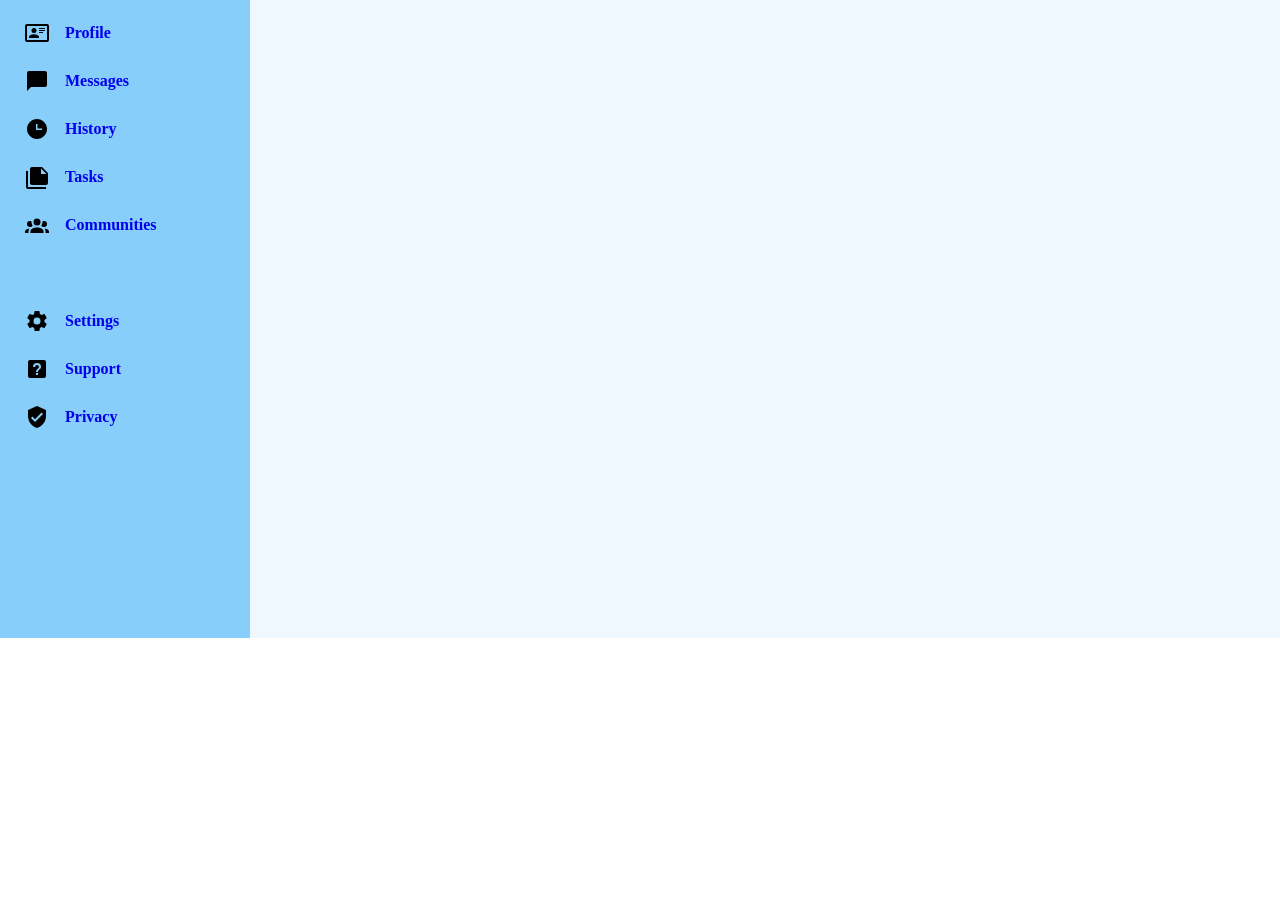
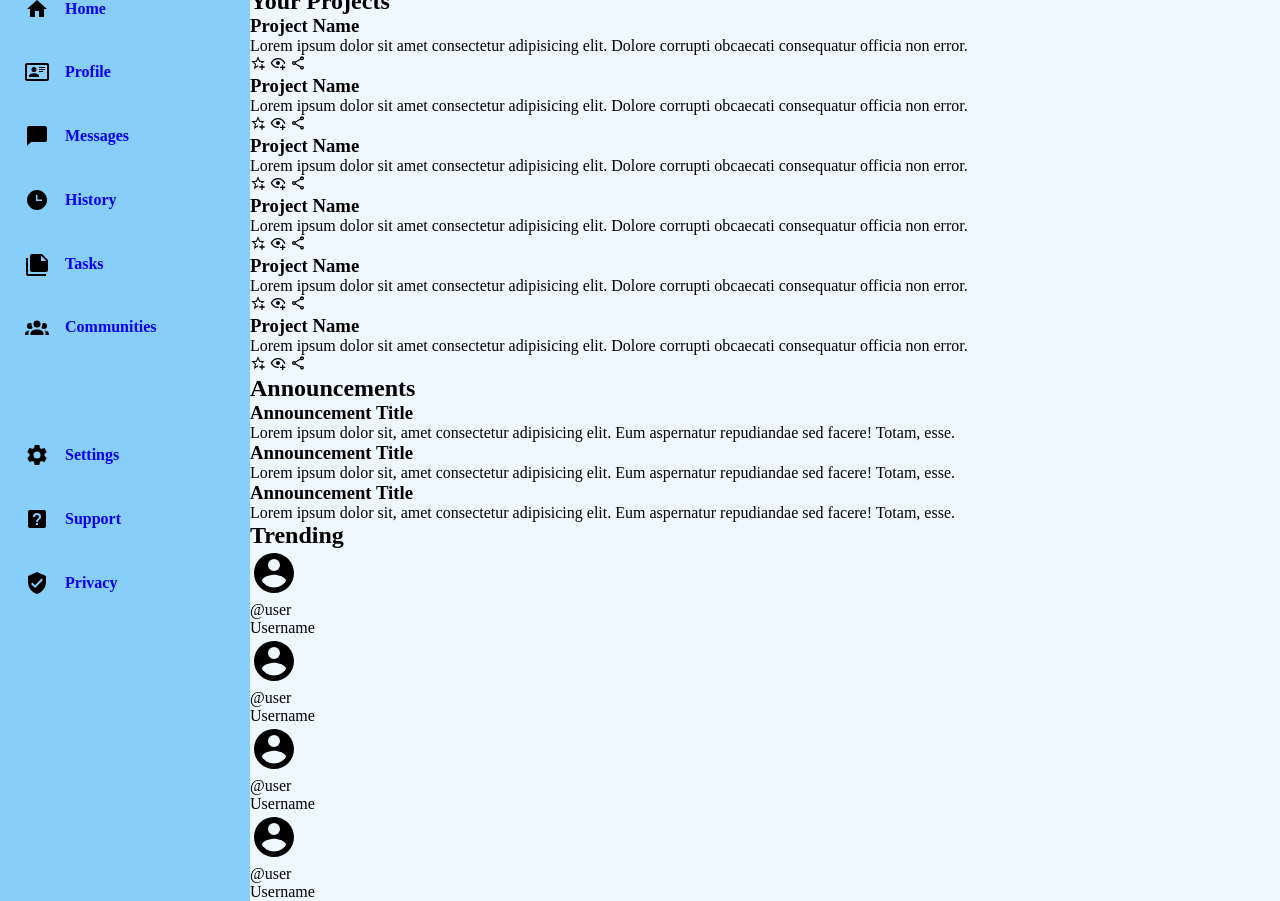
Before and after one commit to Diplomoceras-maximum/admin-dashboard, a plain HTML site: page index.html in a window 1280 px wide. Shown: the part 162-1063 px from the top of the page. Before the commit the page ends 800 px from the top, so only its background shows below. Drawn offline with Linux system fonts and the light colour scheme.

Commit message:
Add assets and basic html content for the main section

```diff
--- a/index.html
+++ b/index.html
@@ -71,7 +71,142 @@
           <a href="#"><img src="icons/privacy.svg" alt="" />Privacy</a>
         </div>
       </div>
-      <div id="main"></div>
+      <div id="main">
+        <div id="project-container">
+          <h2>Your Projects</h2>
+          <div class="project-card">
+            <h3>Project Name</h3>
+            <p>
+              Lorem ipsum dolor sit amet consectetur adipisicing elit. Dolore
+              corrupti obcaecati consequatur officia non error.
+            </p>
+            <div class="card-options">
+              <a href=""><img src="icons/favourite.svg" alt="" /></a>
+              <a href=""><img src="icons/follow.svg" alt="" /></a>
+              <a href=""><img src="icons/share.svg" alt="" /></a>
+            </div>
+          </div>
+          <div class="project-card">
+            <h3>Project Name</h3>
+            <p>
+              Lorem ipsum dolor sit amet consectetur adipisicing elit. Dolore
+              corrupti obcaecati consequatur officia non error.
+            </p>
+            <div class="card-options">
+              <a href=""><img src="icons/favourite.svg" alt="" /></a>
+              <a href=""><img src="icons/follow.svg" alt="" /></a>
+              <a href=""><img src="icons/share.svg" alt="" /></a>
+            </div>
+          </div>
+          <div class="project-card">
+            <h3>Project Name</h3>
+            <p>
+              Lorem ipsum dolor sit amet consectetur adipisicing elit. Dolore
+              corrupti obcaecati consequatur officia non error.
+            </p>
+            <div class="card-options">
+              <a href=""><img src="icons/favourite.svg" alt="" /></a>
+              <a href=""><img src="icons/follow.svg" alt="" /></a>
+              <a href=""><img src="icons/share.svg" alt="" /></a>
+            </div>
+          </div>
+          <div class="project-card">
+            <h3>Project Name</h3>
+            <p>
+              Lorem ipsum dolor sit amet consectetur adipisicing elit. Dolore
+              corrupti obcaecati consequatur officia non error.
+            </p>
+            <div class="card-options">
+              <a href=""><img src="icons/favourite.svg" alt="" /></a>
+              <a href=""><img src="icons/follow.svg" alt="" /></a>
+              <a href=""><img src="icons/share.svg" alt="" /></a>
+            </div>
+          </div>
+          <div class="project-card">
+            <h3>Project Name</h3>
+            <p>
+              Lorem ipsum dolor sit amet consectetur adipisicing elit. Dolore
+              corrupti obcaecati consequatur officia non error.
+            </p>
+            <div class="card-options">
+              <a href=""><img src="icons/favourite.svg" alt="" /></a>
+              <a href=""><img src="icons/follow.svg" alt="" /></a>
+              <a href=""><img src="icons/share.svg" alt="" /></a>
+            </div>
+          </div>
+          <div class="project-card">
+            <h3>Project Name</h3>
+            <p>
+              Lorem ipsum dolor sit amet consectetur adipisicing elit. Dolore
+              corrupti obcaecati consequatur officia non error.
+            </p>
+            <div class="card-options">
+              <a href=""><img src="icons/favourite.svg" alt="" /></a>
+              <a href=""><img src="icons/follow.svg" alt="" /></a>
+              <a href=""><img src="icons/share.svg" alt="" /></a>
+            </div>
+          </div>
+        </div>
+        <div id="announcement-container">
+          <h2>Announcements</h2>
+          <div id="announcement-list">
+            <div class="announcement-card">
+              <h3>Announcement Title</h3>
+              <p>
+                Lorem ipsum dolor sit, amet consectetur adipisicing elit. Eum
+                aspernatur repudiandae sed facere! Totam, esse.
+              </p>
+            </div>
+            <div class="announcement-card">
+              <h3>Announcement Title</h3>
+              <p>
+                Lorem ipsum dolor sit, amet consectetur adipisicing elit. Eum
+                aspernatur repudiandae sed facere! Totam, esse.
+              </p>
+            </div>
+            <div class="announcement-card">
+              <h3>Announcement Title</h3>
+              <p>
+                Lorem ipsum dolor sit, amet consectetur adipisicing elit. Eum
+                aspernatur repudiandae sed facere! Totam, esse.
+              </p>
+            </div>
+          </div>
+        </div>
+        <div id="trending-container">
+          <h2>Trending</h2>
+          <div id="trending-list">
+            <div class="trending-card">
+              <img src="icons/user.svg" alt="" />
+              <div class="info">
+                <p>@user</p>
+                <p>Username</p>
+              </div>
+            </div>
+            <div class="trending-card">
+              <img src="icons/user.svg" alt="" />
+              <div class="info">
+                <p>@user</p>
+                <p>Username</p>
+              </div>
+            </div>
+            <div class="trending-card">
+              <img src="icons/user.svg" alt="" />
+              <div class="info">
+                <p>@user</p>
+                <p>Username</p>
+              </div>
+            </div>
+            <div class="trending-card">
+              <img src="icons/user.svg" alt="" />
+              <div class="info">
+                <p>@user</p>
+                <p>Username</p>
+              </div>
+            </div>
+          </div>
+        </div>
+      </div>
     </div>
   </body>
 </html>
--- a/styles.css
+++ b/styles.css
@@ -209,3 +209,11 @@ h1 {
   grid-area: main;
   background-color: aliceblue;
 }
+
+.card-options img {
+  height: 1rem;
+}
+
+.trending-card img {
+  height: 3rem;
+}
```
Also changed, not shown: icons/favourite.svg (added), icons/follow.svg (added), icons/share.svg (added).
